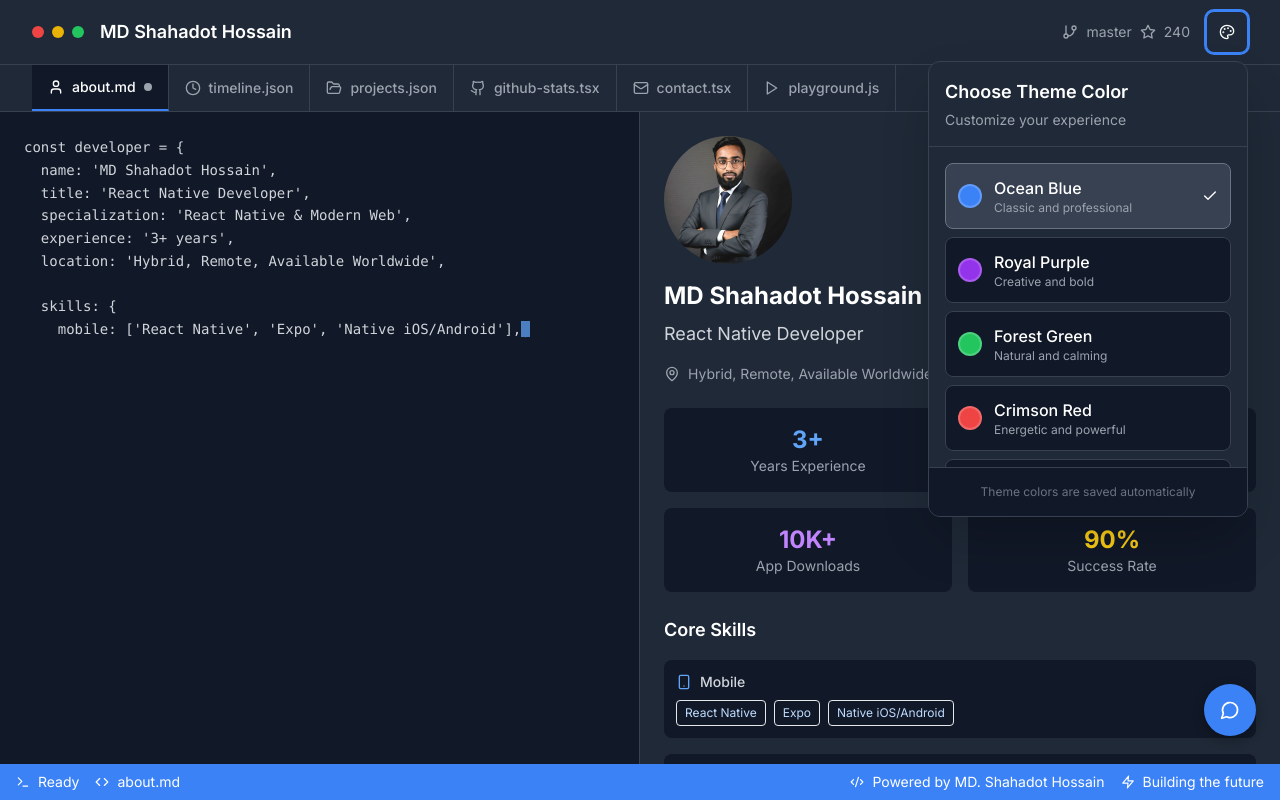
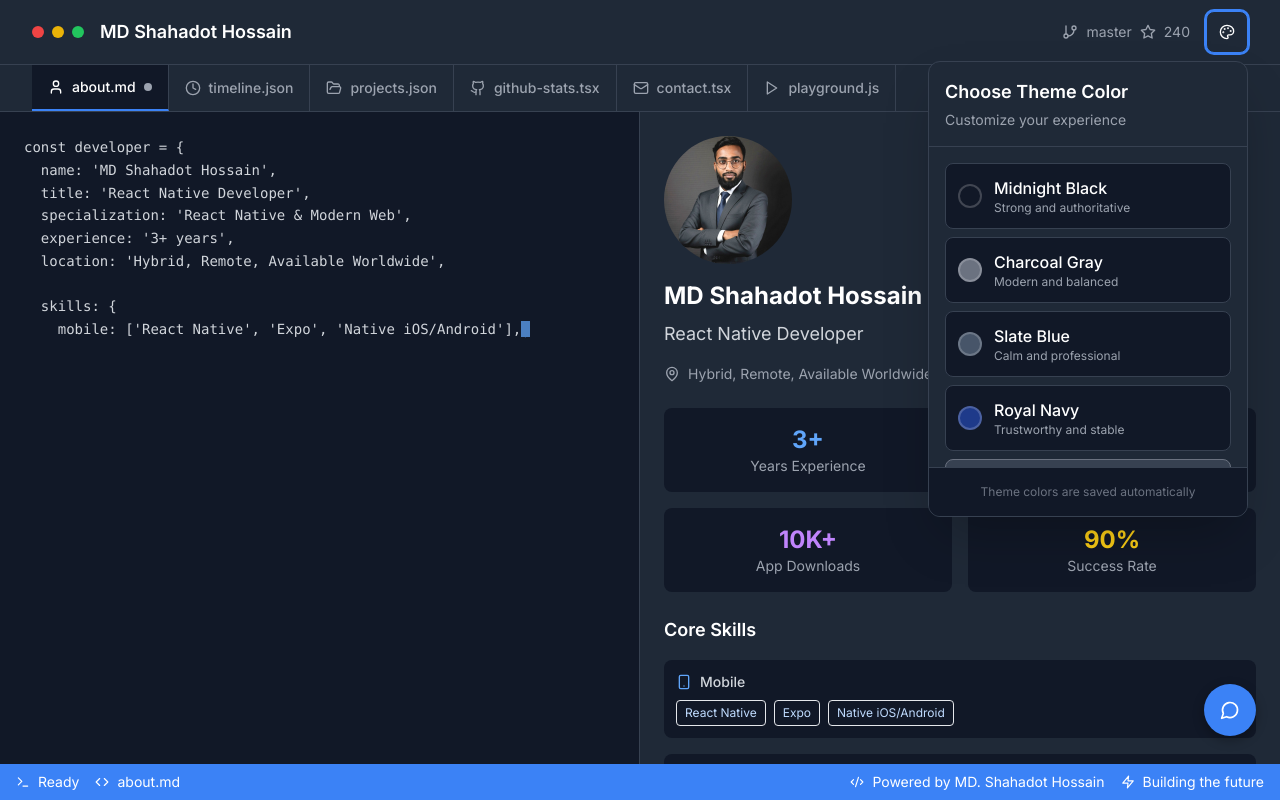
Before and after one commit to shahadot786/my-portfolio, a Next.js app: page / in a window 1280 px wide. Both pictures are taken after a click on the button 1227 px from the left and 32 px from the top of the page. Shown: the top 800 px of the page. Built offline with nearby package versions, Linux system fonts and the light colour scheme.

Commit message:
add more colors

```diff
--- a/components/providers/theme-provider.tsx
+++ b/components/providers/theme-provider.tsx
@@ -4,16 +4,26 @@ import { createContext, useContext, useEffect, useState } from "react";
 
 type Theme = "dark";
 type ThemeColor =
+  | "black"
+  | "gray"
+  | "slate"
+  | "navy"
   | "blue"
+  | "cyan"
+  | "teal"
+  | "green"
+  | "olive"
+  | "red"
+  | "maroon"
+  | "orange"
+  | "amber"
+  | "yellow"
+  | "gold"
   | "purple"
-  | "green"
-  | "red"
-  | "yellow"
+  | "indigo"
   | "pink"
-  | "indigo"
-  | "teal"
-  | "orange"
-  | "cyan";
+  | "white"
+  | "silver";
 
 interface ThemeContextType {
   theme: Theme;
@@ -25,68 +35,132 @@ interface ThemeContextType {
 
 const ThemeContext = createContext<ThemeContextType | undefined>(undefined);
 
-const themeColors = {
+const themeColors: Record<
+  ThemeColor,
+  { primary: string; primaryHover: string; accent: string; gradient: string }
+> = {
+  black: {
+    primary: "rgb(17 24 39)", // gray-900
+    primaryHover: "rgb(31 41 55)",
+    accent: "rgb(75 85 99)",
+    gradient: "from-gray-900 to-gray-800",
+  },
+  gray: {
+    primary: "rgb(107 114 128)", // gray-500
+    primaryHover: "rgb(75 85 99)",
+    accent: "rgb(209 213 219)",
+    gradient: "from-gray-500 to-gray-600",
+  },
+  slate: {
+    primary: "rgb(71 85 105)", // slate-600
+    primaryHover: "rgb(51 65 85)",
+    accent: "rgb(148 163 184)",
+    gradient: "from-slate-600 to-slate-700",
+  },
+  navy: {
+    primary: "rgb(30 58 138)", // blue-900
+    primaryHover: "rgb(23 37 84)",
+    accent: "rgb(96 165 250)",
+    gradient: "from-blue-900 to-blue-800",
+  },
   blue: {
-    primary: "rgb(59 130 246)",
+    primary: "rgb(59 130 246)", // blue-500
     primaryHover: "rgb(37 99 235)",
     accent: "rgb(147 197 253)",
     gradient: "from-blue-500 to-blue-600",
   },
+  cyan: {
+    primary: "rgb(6 182 212)", // cyan-500
+    primaryHover: "rgb(8 145 178)",
+    accent: "rgb(165 243 252)",
+    gradient: "from-cyan-500 to-cyan-600",
+  },
+  teal: {
+    primary: "rgb(20 184 166)", // teal-500
+    primaryHover: "rgb(13 148 136)",
+    accent: "rgb(153 246 228)",
+    gradient: "from-teal-500 to-teal-600",
+  },
+  green: {
+    primary: "rgb(34 197 94)", // green-500
+    primaryHover: "rgb(22 163 74)",
+    accent: "rgb(134 239 172)",
+    gradient: "from-green-500 to-green-600",
+  },
+  olive: {
+    primary: "rgb(101 163 13)", // lime-600
+    primaryHover: "rgb(77 124 15)",
+    accent: "rgb(190 242 100)",
+    gradient: "from-lime-600 to-lime-700",
+  },
+  red: {
+    primary: "rgb(239 68 68)", // red-500
+    primaryHover: "rgb(220 38 38)",
+    accent: "rgb(252 165 165)",
+    gradient: "from-red-500 to-red-600",
+  },
+  maroon: {
+    primary: "rgb(127 29 29)", // red-900
+    primaryHover: "rgb(91 20 20)",
+    accent: "rgb(248 113 113)",
+    gradient: "from-red-900 to-red-800",
+  },
+  orange: {
+    primary: "rgb(249 115 22)", // orange-500
+    primaryHover: "rgb(234 88 12)",
+    accent: "rgb(253 186 116)",
+    gradient: "from-orange-500 to-orange-600",
+  },
+  amber: {
+    primary: "rgb(245 158 11)", // amber-500
+    primaryHover: "rgb(217 119 6)",
+    accent: "rgb(253 230 138)",
+    gradient: "from-amber-500 to-amber-600",
+  },
+  yellow: {
+    primary: "rgb(234 179 8)", // yellow-500
+    primaryHover: "rgb(202 138 4)",
+    accent: "rgb(254 240 138)",
+    gradient: "from-yellow-500 to-yellow-600",
+  },
+  gold: {
+    primary: "rgb(202 138 4)", // yellow-600
+    primaryHover: "rgb(161 98 7)",
+    accent: "rgb(253 224 71)",
+    gradient: "from-yellow-600 to-yellow-700",
+  },
   purple: {
-    primary: "rgb(147 51 234)",
+    primary: "rgb(147 51 234)", // purple-500
     primaryHover: "rgb(126 34 206)",
     accent: "rgb(196 181 253)",
     gradient: "from-purple-500 to-purple-600",
   },
-  green: {
-    primary: "rgb(34 197 94)",
-    primaryHover: "rgb(22 163 74)",
-    accent: "rgb(134 239 172)",
-    gradient: "from-green-500 to-green-600",
-  },
-  red: {
-    primary: "rgb(239 68 68)",
-    primaryHover: "rgb(220 38 38)",
-    accent: "rgb(252 165 165)",
-    gradient: "from-red-500 to-red-600",
-  },
-  yellow: {
-    primary: "rgb(234 179 8)",
-    primaryHover: "rgb(202 138 4)",
-    accent: "rgb(254 240 138)",
-    gradient: "from-yellow-500 to-yellow-600",
+  indigo: {
+    primary: "rgb(99 102 241)", // indigo-500
+    primaryHover: "rgb(79 70 229)",
+    accent: "rgb(165 180 252)",
+    gradient: "from-indigo-500 to-indigo-600",
   },
   pink: {
-    primary: "rgb(236 72 153)",
+    primary: "rgb(236 72 153)", // pink-500
     primaryHover: "rgb(219 39 119)",
     accent: "rgb(251 182 206)",
     gradient: "from-pink-500 to-pink-600",
   },
-  indigo: {
-    primary: "rgb(99 102 241)",
-    primaryHover: "rgb(79 70 229)",
-    accent: "rgb(165 180 252)",
-    gradient: "from-indigo-500 to-indigo-600",
+  white: {
+    primary: "rgb(255 255 255)",
+    primaryHover: "rgb(243 244 246)",
+    accent: "rgb(229 231 235)",
+    gradient: "from-white to-gray-100",
   },
-  teal: {
-    primary: "rgb(20 184 166)",
-    primaryHover: "rgb(13 148 136)",
-    accent: "rgb(153 246 228)",
-    gradient: "from-teal-500 to-teal-600",
-  },
-  orange: {
-    primary: "rgb(249 115 22)",
-    primaryHover: "rgb(234 88 12)",
-    accent: "rgb(253 186 116)",
-    gradient: "from-orange-500 to-orange-600",
-  },
-  cyan: {
-    primary: "rgb(6 182 212)",
-    primaryHover: "rgb(8 145 178)",
-    accent: "rgb(165 243 252)",
-    gradient: "from-cyan-500 to-cyan-600",
+  silver: {
+    primary: "rgb(156 163 175)", // gray-400
+    primaryHover: "rgb(107 114 128)",
+    accent: "rgb(209 213 219)",
+    gradient: "from-gray-400 to-gray-500",
   },
 };
+
 export function ThemeProvider({ children }: { children: React.ReactNode }) {
   const [theme, setTheme] = useState<Theme>("dark");
   const [themeColor, setThemeColor] = useState<ThemeColor>("blue");
@@ -117,7 +191,6 @@ export function ThemeProvider({ children }: { children: React.ReactNode }) {
 
       document.documentElement.classList.add("dark");
 
-      // Apply theme color CSS variables
       const colors = themeColors[themeColor];
       document.documentElement.style.setProperty(
         "--color-primary",
@@ -135,8 +208,7 @@ export function ThemeProvider({ children }: { children: React.ReactNode }) {
   }, [theme, themeColor, mounted]);
 
   const toggleTheme = () => {
-    // Only dark theme available
-    setTheme("dark");
+    setTheme("dark"); // only dark available
   };
 
   return (
--- a/components/theme-selector.tsx
+++ b/components/theme-selector.tsx
@@ -1,25 +1,103 @@
-'use client';
+"use client";
 
-import { useState } from 'react';
-import { motion, AnimatePresence } from 'framer-motion';
-import { Palette, Check } from 'lucide-react';
-import { useTheme, themeColors, type ThemeColor } from './providers/theme-provider';
+import { useState } from "react";
+import { motion, AnimatePresence } from "framer-motion";
+import { Palette, Check } from "lucide-react";
+import {
+  useTheme,
+  themeColors,
+  type ThemeColor,
+} from "./providers/theme-provider";
 
 export function ThemeSelector() {
   const { themeColor, setThemeColor } = useTheme();
   const [isOpen, setIsOpen] = useState(false);
 
-  const colorOptions: { name: string; value: ThemeColor; description: string }[] = [
-    { name: 'Ocean Blue', value: 'blue', description: 'Classic and professional' },
-    { name: 'Royal Purple', value: 'purple', description: 'Creative and bold' },
-    { name: 'Forest Green', value: 'green', description: 'Natural and calming' },
-    { name: 'Crimson Red', value: 'red', description: 'Energetic and powerful' },
-    { name: 'Golden Yellow', value: 'yellow', description: 'Bright and optimistic' },
-    { name: 'Rose Pink', value: 'pink', description: 'Warm and friendly' },
-    { name: 'Deep Indigo', value: 'indigo', description: 'Mysterious and elegant' },
-    { name: 'Aqua Teal', value: 'teal', description: 'Fresh and modern' },
-    { name: 'Sunset Orange', value: 'orange', description: 'Vibrant and creative' },
-    { name: 'Electric Cyan', value: 'cyan', description: 'Tech and futuristic' }
+  const colorOptions: {
+    name: string;
+    value: ThemeColor;
+    description: string;
+  }[] = [
+    {
+      name: "Midnight Black",
+      value: "black",
+      description: "Strong and authoritative",
+    },
+    {
+      name: "Charcoal Gray",
+      value: "gray",
+      description: "Modern and balanced",
+    },
+    {
+      name: "Slate Blue",
+      value: "slate",
+      description: "Calm and professional",
+    },
+    {
+      name: "Royal Navy",
+      value: "navy",
+      description: "Trustworthy and stable",
+    },
+    {
+      name: "Ocean Blue",
+      value: "blue",
+      description: "Classic and dependable",
+    },
+    {
+      name: "Cerulean Cyan",
+      value: "cyan",
+      description: "Fresh and futuristic",
+    },
+    { name: "Deep Teal", value: "teal", description: "Modern and refreshing" },
+    {
+      name: "Emerald Green",
+      value: "green",
+      description: "Natural and successful",
+    },
+    { name: "Olive Drab", value: "olive", description: "Grounded and earthy" },
+    { name: "Crimson Red", value: "red", description: "Energetic and bold" },
+    {
+      name: "Maroon Wine",
+      value: "maroon",
+      description: "Sophisticated and strong",
+    },
+    {
+      name: "Sunset Orange",
+      value: "orange",
+      description: "Vibrant and creative",
+    },
+    {
+      name: "Burnt Amber",
+      value: "amber",
+      description: "Warm and professional",
+    },
+    {
+      name: "Golden Yellow",
+      value: "yellow",
+      description: "Bright and optimistic",
+    },
+    {
+      name: "Champagne Gold",
+      value: "gold",
+      description: "Luxurious and elegant",
+    },
+    {
+      name: "Royal Purple",
+      value: "purple",
+      description: "Creative and ambitious",
+    },
+    {
+      name: "Deep Indigo",
+      value: "indigo",
+      description: "Elegant and mysterious",
+    },
+    { name: "Magenta Pink", value: "pink", description: "Playful yet bold" },
+    { name: "Ivory White", value: "white", description: "Clean and minimal" },
+    {
+      name: "Steel Silver",
+      value: "silver",
+      description: "Sleek and futuristic",
+    },
   ];
 
   return (
@@ -31,7 +109,7 @@ export function ThemeSelector() {
         className="p-2 sm:p-3 rounded-lg bg-gray-800 hover:bg-gray-700 border border-gray-600 transition-colors"
         style={{
           borderColor: `var(--color-primary)`,
-          boxShadow: isOpen ? `0 0 0 2px var(--color-primary)` : 'none'
+          boxShadow: isOpen ? `0 0 0 2px var(--color-primary)` : "none",
         }}
       >
         <Palette size={16} className="text-white" />
@@ -54,8 +132,12 @@ export function ThemeSelector() {
               className="absolute top-full right-0 mt-2 w-72 sm:w-80 bg-gray-800 rounded-xl border border-gray-700 shadow-2xl z-50 overflow-hidden"
             >
               <div className="p-4 border-b border-gray-700">
-                <h3 className="text-base sm:text-lg font-semibold text-white mb-1">Choose Theme Color</h3>
-                <p className="text-sm text-gray-400">Customize your experience</p>
+                <h3 className="text-base sm:text-lg font-semibold text-white mb-1">
+                  Choose Theme Color
+                </h3>
+                <p className="text-sm text-gray-400">
+                  Customize your experience
+                </p>
               </div>
 
               <div className="p-3 sm:p-4 space-y-2 max-h-80 overflow-y-auto">
@@ -70,18 +152,24 @@ export function ThemeSelector() {
                     }}
                     className={`w-full p-2 sm:p-3 rounded-lg border transition-all duration-200 ${
                       themeColor === option.value
-                        ? 'bg-gray-700 border-gray-500'
-                        : 'bg-gray-900 border-gray-700 hover:bg-gray-700'
+                        ? "bg-gray-700 border-gray-500"
+                        : "bg-gray-900 border-gray-700 hover:bg-gray-700"
                     }`}
                   >
                     <div className="flex items-center space-x-3">
                       <div
                         className="w-6 h-6 rounded-full border-2 border-white/20"
-                        style={{ backgroundColor: themeColors[option.value].primary }}
+                        style={{
+                          backgroundColor: themeColors[option.value].primary,
+                        }}
                       />
                       <div className="flex-1 text-left">
-                        <div className="text-white font-medium">{option.name}</div>
-                        <div className="text-xs text-gray-400 hidden sm:block">{option.description}</div>
+                        <div className="text-white font-medium">
+                          {option.name}
+                        </div>
+                        <div className="text-xs text-gray-400 hidden sm:block">
+                          {option.description}
+                        </div>
                       </div>
                       {themeColor === option.value && (
                         <Check size={16} className="text-white" />
```
